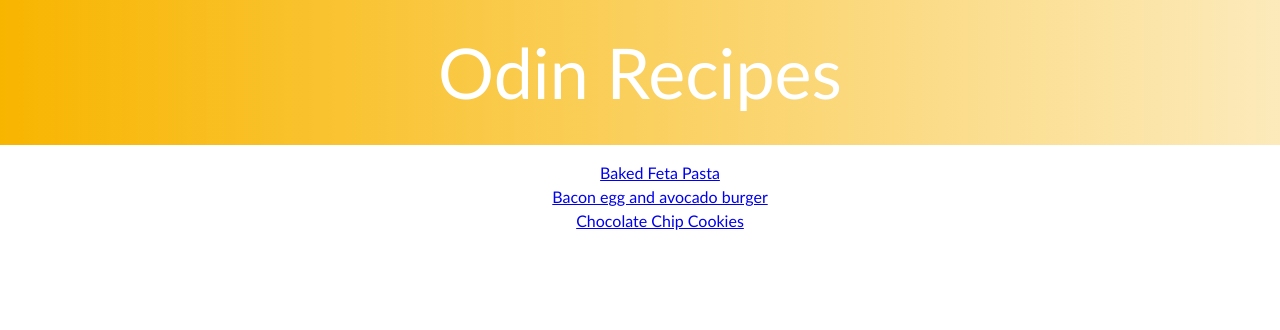
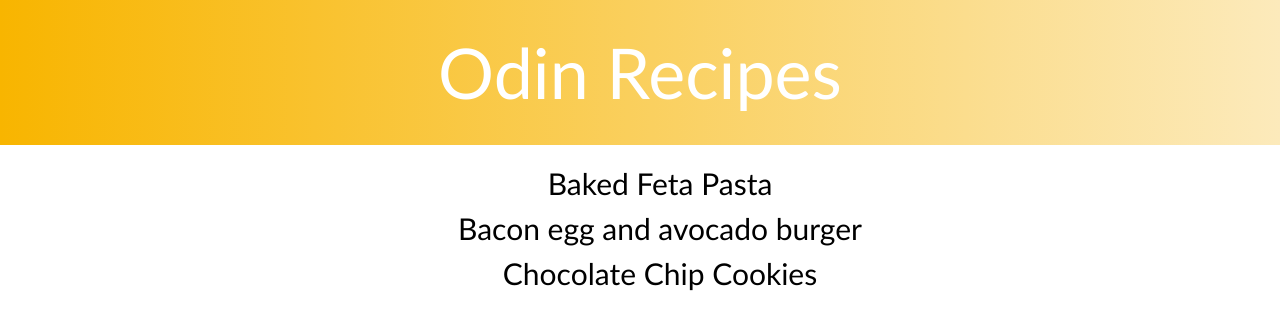
Before and after one commit to EdMaxwell/odin-recipes, a plain HTML site: page index.html in a window 1280 px wide. Drawn offline with Linux system fonts and the light colour scheme.

Commit message:
Restyle links

```diff
--- a/css/style.css
+++ b/css/style.css
@@ -31,6 +31,17 @@ header a {
 header a:hover {
     color:#FFFFFF;
     font-size: 70px;
+}
+
+.recipeslist a {
+    color: black;
+    font-size: 30px;
+    text-decoration: none;
+}
+
+.recipeslist a:hover {
+    color: #A9A9A9;
+    font-weight: bolder;
 }
 
 .recipeslist {
--- a/index.html
+++ b/index.html
@@ -10,7 +10,7 @@
         <a href="index.html">Odin Recipes</a>
     </header>
 
-    <body>
+    <body class="bodyindex">
 
         <ul class="recipeslist">
             <li><a href="recipes/baked-feta-pasta.html">Baked Feta Pasta</a></li>
```
